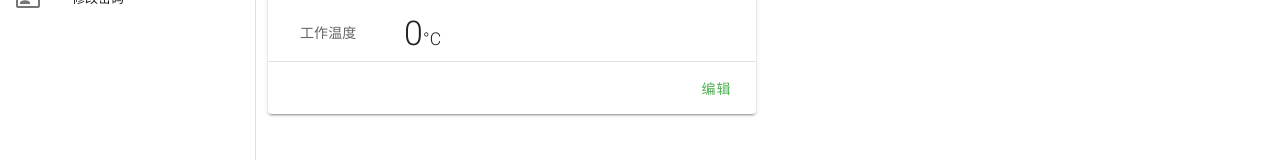
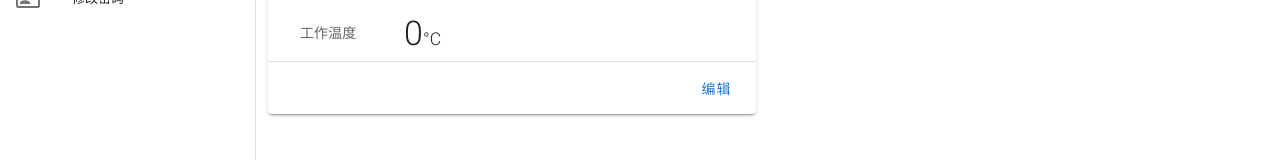
Before and after one commit to PotatoChipsNinja/AC-Dashboard, a Vue app: page /status in a window 1280 px wide. Shown: the part 301-461 px from the top of the page. Built offline with nearby package versions, Linux system fonts and the light colour scheme; sample sign-in values are in the browser's storage.

Commit message:
improve UI

```diff
--- a/src/views/Status.vue
+++ b/src/views/Status.vue
@@ -80,7 +80,7 @@
 
           <v-card-actions v-if="!editing">
             <v-spacer></v-spacer>
-            <v-btn text color="success" @click="edit">
+            <v-btn text color="primary" @click="edit">
               编辑
             </v-btn>
           </v-card-actions>
@@ -95,32 +95,6 @@
             </v-btn>
           </v-card-actions>
         </v-card>
-<!--
-        <v-card
-          class="mx-auto"
-          max-width="344"
-        >
-          <v-card-text>
-            <div>Word of the Day</div>
-            <p class="display-1 text--primary">
-              el·ee·mos·y·nar·y
-            </p>
-            <p>adjective</p>
-            <div class="text--primary">
-              relating to or dependent on charity; charitable.<br>
-              "an eleemosynary educational institution."
-            </div>
-          </v-card-text>
-          <v-card-actions>
-            <v-btn
-              text
-              color="teal accent-4"
-            >
-              Learn More
-            </v-btn>
-          </v-card-actions>
-        </v-card>
--->
       </v-col>
     </v-row>
   </v-container>
```
